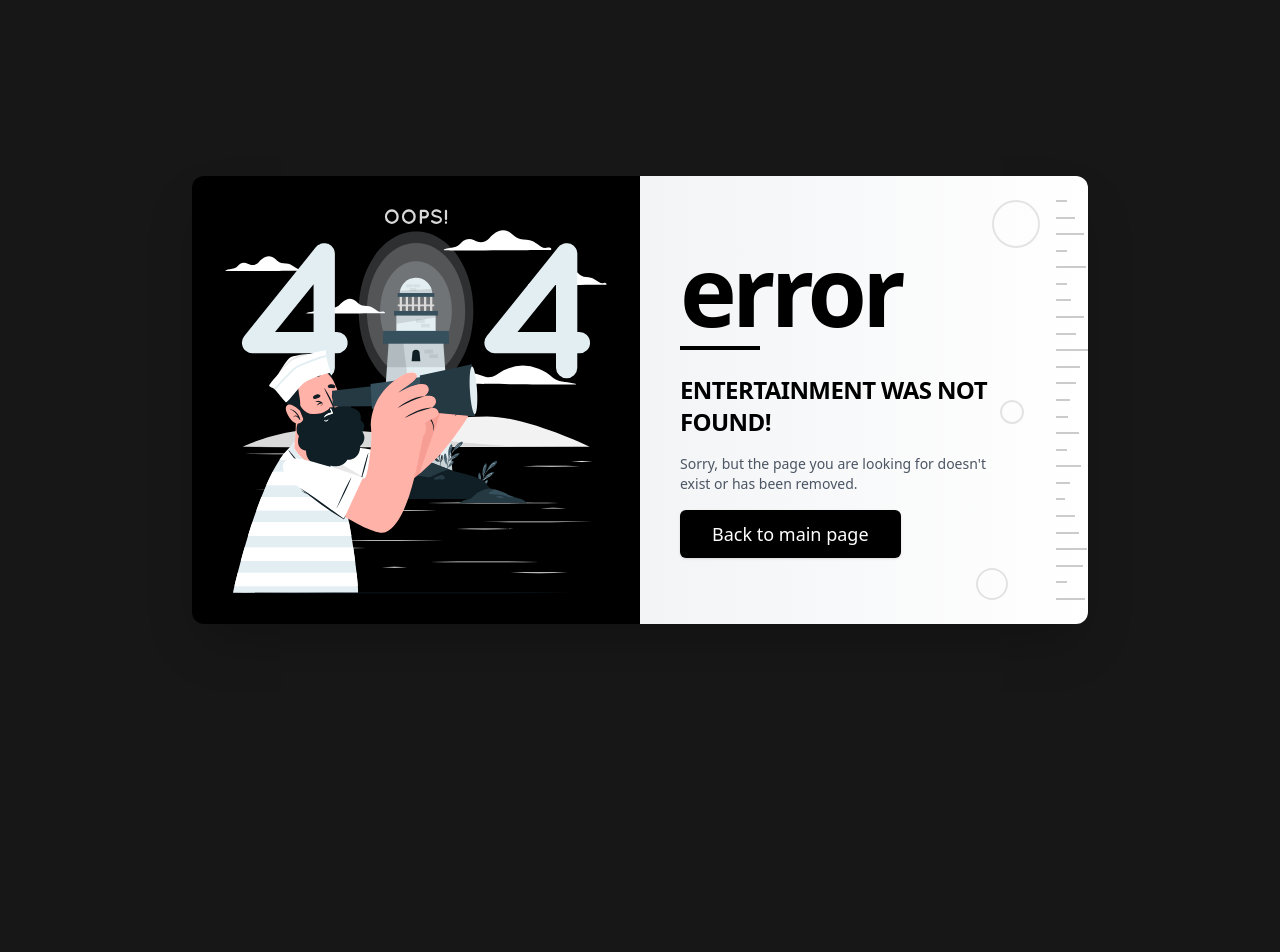
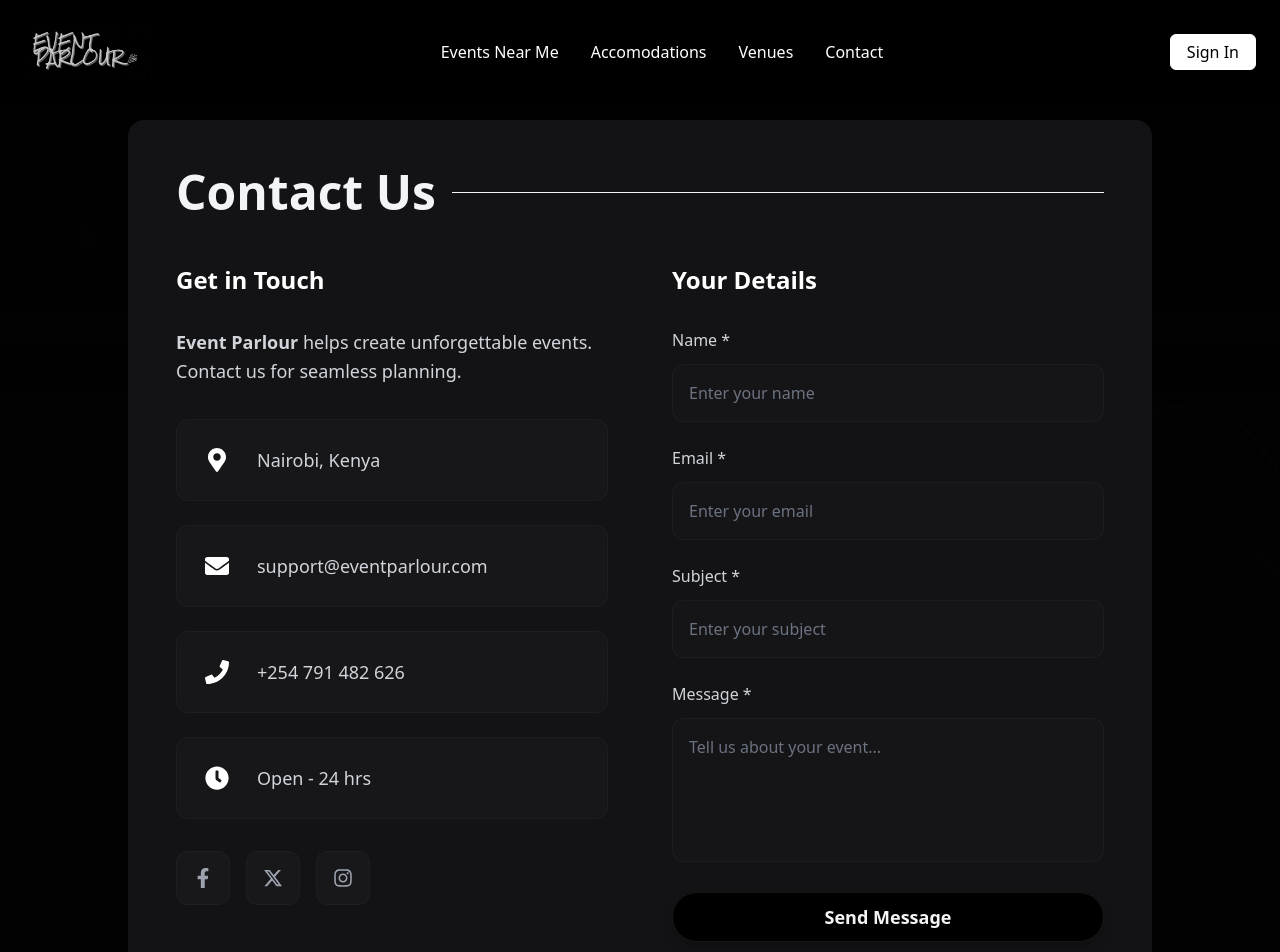
Before and after one commit to olivebishop/event_parlour_landing, a Next.js app: page /contact-us in a window 1280 px wide. Before the commit this address had no page. Shown: the top 952 px of the page. Before the commit the page ends 800 px from the top, so only its background shows below. Built offline with nearby package versions, Linux system fonts and the light colour scheme.

Commit message:
feat: add contact -us page

```diff
--- /dev/null
+++ b/app/(main)/contact-us/page.tsx
@@ -0,0 +1,6 @@
+"use client"
+
+import { ContactUs } from "@/components/shared/contactUs/Contact"
+export default function ContactUsPage() {
+    return <ContactUs />
+  }
--- a/components/shared/Navbar.tsx
+++ b/components/shared/Navbar.tsx
@@ -56,7 +56,7 @@ export function Navbar() {
     { href: "/bed", label: "Accomodations" },
     // { href: "/beds", label: "Accomodations" },
     { href: "/Venues", label: "Venues" },
-    { href: "/contact", label: "Contact" }
+    { href: "/contact-us", label: "Contact" }
   ]
 
   return (
--- /dev/null
+++ b/components/shared/contactUs/Contact.tsx
@@ -0,0 +1,159 @@
+"use client"
+
+import { motion } from "framer-motion"
+import Image from "next/image"
+import { Button } from "@/components/ui/button"
+import {
+  FaEnvelope,
+  FaMapMarkerAlt,
+  FaPhone,
+  FaClock,
+  FaFacebookF,
+  FaInstagram,
+} from "react-icons/fa"
+import { FaXTwitter } from "react-icons/fa6"
+
+const containerVariants = {
+  hidden: { opacity: 0 },
+  visible: {
+    opacity: 1,
+    transition: {
+      staggerChildren: 0.15,
+      delayChildren: 0.2,
+    },
+  },
+}
+
+const itemVariants = {
+  hidden: { opacity: 0, y: 20 },
+  visible: {
+    opacity: 1,
+    y: 0,
+    transition: {
+      duration: 0.6,
+      ease: "easeOut",
+    },
+  },
+}
+
+export function ContactUs() {
+  return (
+    <div className="relative min-h-[80vh] bg-gradient-to-b from-black to-zinc-900 font-sans mt-10">
+      {/* Enhanced background with overlay */}
+      <div className="absolute inset-0 z-0">
+        <Image
+          src="/images/hero_one.svg"
+          alt="Event Platform Contact Background"
+          fill
+          priority
+          className="object-cover opacity-40"
+          sizes="100vw"
+          quality={100}
+        />
+        <div className="absolute inset-0 bg-gradient-to-b from-black/60 to-black/90" />
+      </div>
+
+      <div className="container mx-auto px-4 sm:px-6 md:px-8 lg:px-12 py-20 relative z-10">
+        <motion.div
+          className="max-w-5xl mx-auto bg-zinc-900/80 backdrop-blur-lg p-8 md:p-12 rounded-2xl "
+          variants={containerVariants}
+          initial="hidden"
+          whileInView="visible"
+          viewport={{ once: true }}
+        >
+          <motion.div
+            initial={{ y: 20, opacity: 0 }}
+            animate={{ y: 0, opacity: 1 }}
+            transition={{ duration: 0.6 }}
+            className="flex flex-col md:flex-row items-center gap-4 mb-12"
+          >
+            <h2 className="text-4xl md:text-5xl font-bold bg-gradient-to-r from-gold-400 to-gold-600 bg-clip-text text-gray-100">Contact Us</h2>
+            <div className="flex-grow h-px bg-gray-100"></div>
+          </motion.div>
+
+          <div className="grid grid-cols-1 md:grid-cols-2 gap-12 md:gap-16">
+            <motion.div variants={itemVariants} className="space-y-8">
+              <h3 className="text-2xl font-semibold text-white mb-6">Get in Touch</h3>
+                <p className="text-gray-300 leading-relaxed text-lg">
+                <span className="font-bold"> Event Parlour</span> helps create unforgettable events. Contact us for seamless planning.
+                </p>
+              <div className="space-y-6 ">
+                {[
+                  { icon: FaMapMarkerAlt, text: "Nairobi, Kenya", link: null },
+                  { icon: FaEnvelope, text: "support@eventparlour.com", link: "mailto:support@eventparlour.com" },
+                  { icon: FaPhone, text: "+254 791 482 626", link: "tel:+254791482626" },
+                  { icon: FaClock, text: "Open - 24 hrs", link: null }
+                ].map((item, index) => (
+                  <motion.div
+                    key={index}
+                    className={`group flex items-center space-x-4 p-4  rounded-xl bg-zinc-900/50 border border-zinc-800/50 backdrop-blur-sm ${item.link ? 'cursor-pointer' : ''}`}
+                    whileHover={{ scale: 1.02, backgroundColor: "rgba(24, 24, 27, 0.8)" }}
+                    transition={{ duration: 0.2 }}
+                  >
+                    <div className="p-3 bg-gold-500/10 rounded-lg group-hover:bg-gold-500/20 transition-colors">
+                      <item.icon className="text-gold-500" size={24} />
+                    </div>
+                    <span className="text-md lg:text-lg text-gray-300  group-hover:text-white transition-colors">{item.text}</span>
+                  </motion.div>
+                ))}
+              </div>
+
+              <div className="flex gap-4 mt-12">
+                {[FaFacebookF, FaXTwitter, FaInstagram].map((Icon, index) => (
+                  <motion.a
+                    key={index}
+                    href="#"
+                    className="p-4 bg-zinc-900 rounded-xl border border-zinc-800/50 hover:border-white text-gray-400 hover:text-gold-500 transition-all duration-300"
+                    whileHover={{ scale: 1.05, y: -2 }}
+                    whileTap={{ scale: 0.95 }}
+                  >
+                    <Icon size={20} />
+                  </motion.a>
+                ))}
+              </div>
+            </motion.div>
+
+            <motion.div variants={itemVariants} className="space-y-8">
+              <h2 className="text-2xl font-semibold text-gold-500 mb-6">Your Details</h2>
+              <div className="space-y-6">
+                {["name", "email", "subject"].map((field) => (
+                  <div key={field} className="group">
+                    <label className="block text-base font-medium text-gray-300 mb-3 capitalize">
+                      {field} *
+                    </label>
+                    <input
+                      type={field === "email" ? "email" : "text"}
+                      className="w-full p-4 bg-zinc-900/50 border border-zinc-800/50 rounded-xl text-white placeholder-gray-500 focus:outline-none focus:ring-2 focus:ring-gold-500/50 focus:border-transparent group-hover:bg-zinc-900 transition-all duration-300"
+                      placeholder={`Enter your ${field}`}
+                    />
+                  </div>
+                ))}
+
+                <div className="group">
+                  <label className="block text-base font-medium text-gray-300 mb-3">
+                    Message *
+                  </label>
+                  <textarea
+                    className="w-full p-4 bg-zinc-900/50 border border-zinc-800/50 rounded-xl text-white placeholder-gray-500 focus:outline-none focus:ring-2 focus:ring-gold-500/50 focus:border-transparent h-36 resize-none group-hover:bg-zinc-900 transition-all duration-300"
+                    placeholder="Tell us about your event..."
+                  />
+                </div>
+
+                <motion.div
+                  whileHover={{ scale: 1.02 }}
+                  whileTap={{ scale: 0.98 }}
+                >
+                  <Button
+                    className="w-full bg-black text-gray-100 hover:bg-[#171717] border-[#171717] border hover:text-white hover:border-white  rounded-full px-6 py-6 text-lg font-semibold shadow-lg hover:shadow-gold-500/20 transition-all duration-300"
+                  >
+                    Send Message
+                  </Button>
+                </motion.div>
+              </div>
+            </motion.div>
+          </div>
+        </motion.div>
+      </div>
+    </div>
+  )
+}
--- a/package.json
+++ b/package.json
@@ -55,6 +55,7 @@
     "react-day-picker": "8.10.1",
     "react-dom": "^19.0.0",
     "react-hook-form": "^7.54.2",
+    "react-icons": "^5.5.0",
     "react-resizable-panels": "^2.1.7",
     "recharts": "^2.15.1",
     "sonner": "^2.0.0",
```
Also changed, not shown: 1 other file (tests, documents, lock files or other folders).
